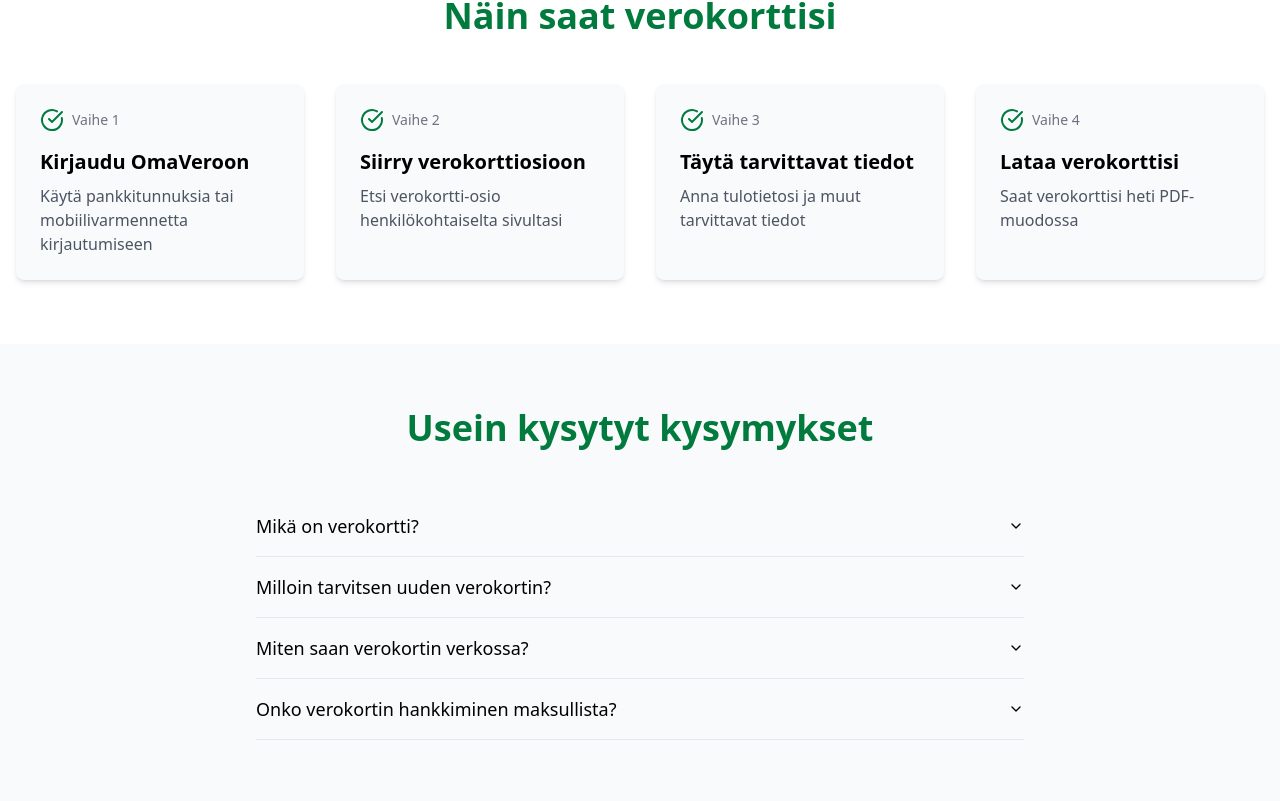
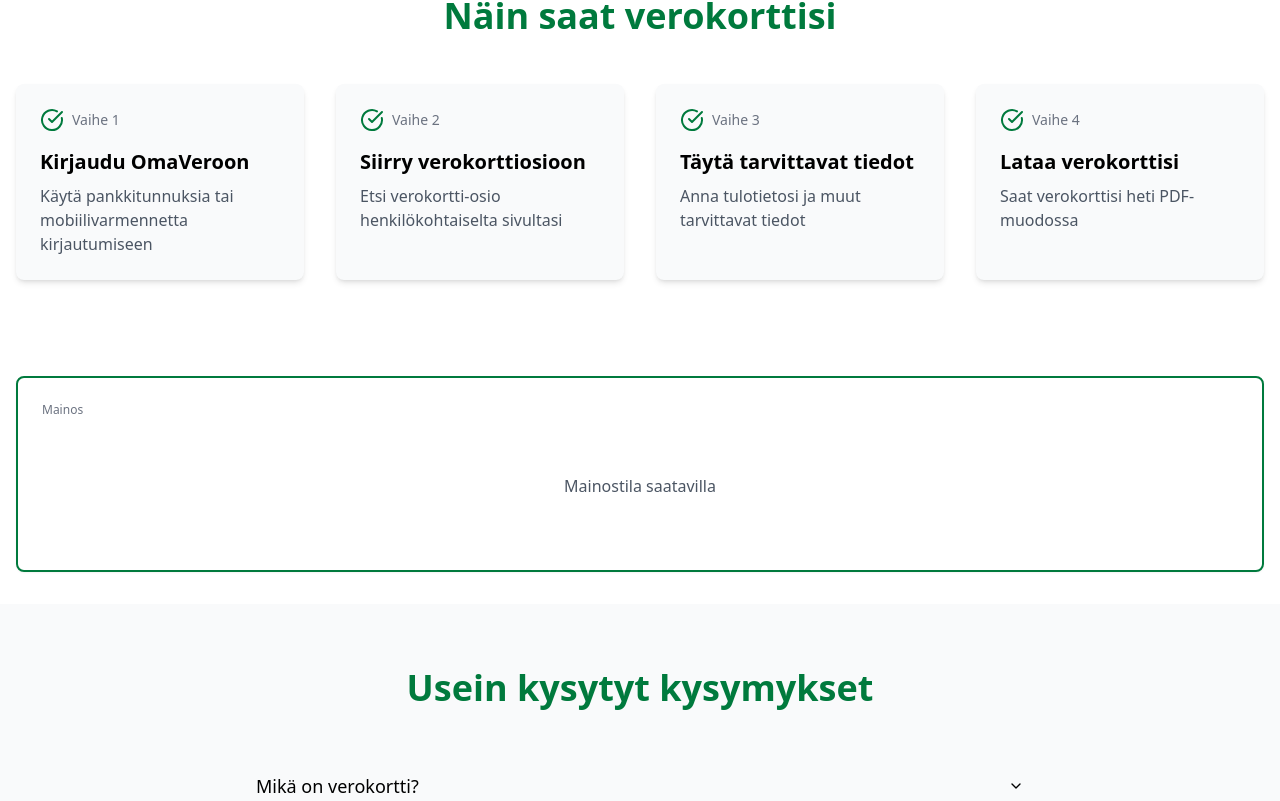
Before and after one commit to riisiharakka/taxcard-companion, a React (Vite) app: page / in a window 1280 px wide. Shown: the part 424-1225 px from the top of the page. Built offline with nearby package versions, Linux system fonts and the light colour scheme.

Commit message:
Add ads integration
Implement functionality to integrate advertisements into the site.
[skip gpt_engineer]

```diff
--- /dev/null
+++ b/src/components/AdBanner.tsx
@@ -0,0 +1,17 @@
+import { Card } from "@/components/ui/card";
+
+export const AdBanner = () => {
+  return (
+    <div className="py-8 bg-white">
+      <div className="container mx-auto px-4">
+        <Card className="p-6 border-2 border-finland-green">
+          <p className="text-xs text-gray-500 mb-2">Mainos</p>
+          <div className="flex items-center justify-center min-h-[120px]">
+            {/* Ad content would go here */}
+            <p className="text-gray-600">Mainostila saatavilla</p>
+          </div>
+        </Card>
+      </div>
+    </div>
+  );
+};
--- a/src/pages/Index.tsx
+++ b/src/pages/Index.tsx
@@ -1,6 +1,7 @@
 import { Hero } from "@/components/Hero";
 import { Guide } from "@/components/Guide";
 import { FAQ } from "@/components/FAQ";
+import { AdBanner } from "@/components/AdBanner";
 import { Helmet } from "react-helmet";
 
 const Index = () => {
@@ -26,6 +27,7 @@ const Index = () => {
       <main className="min-h-screen">
         <Hero />
         <Guide />
+        <AdBanner />
         <FAQ />
       </main>
     </>
```
